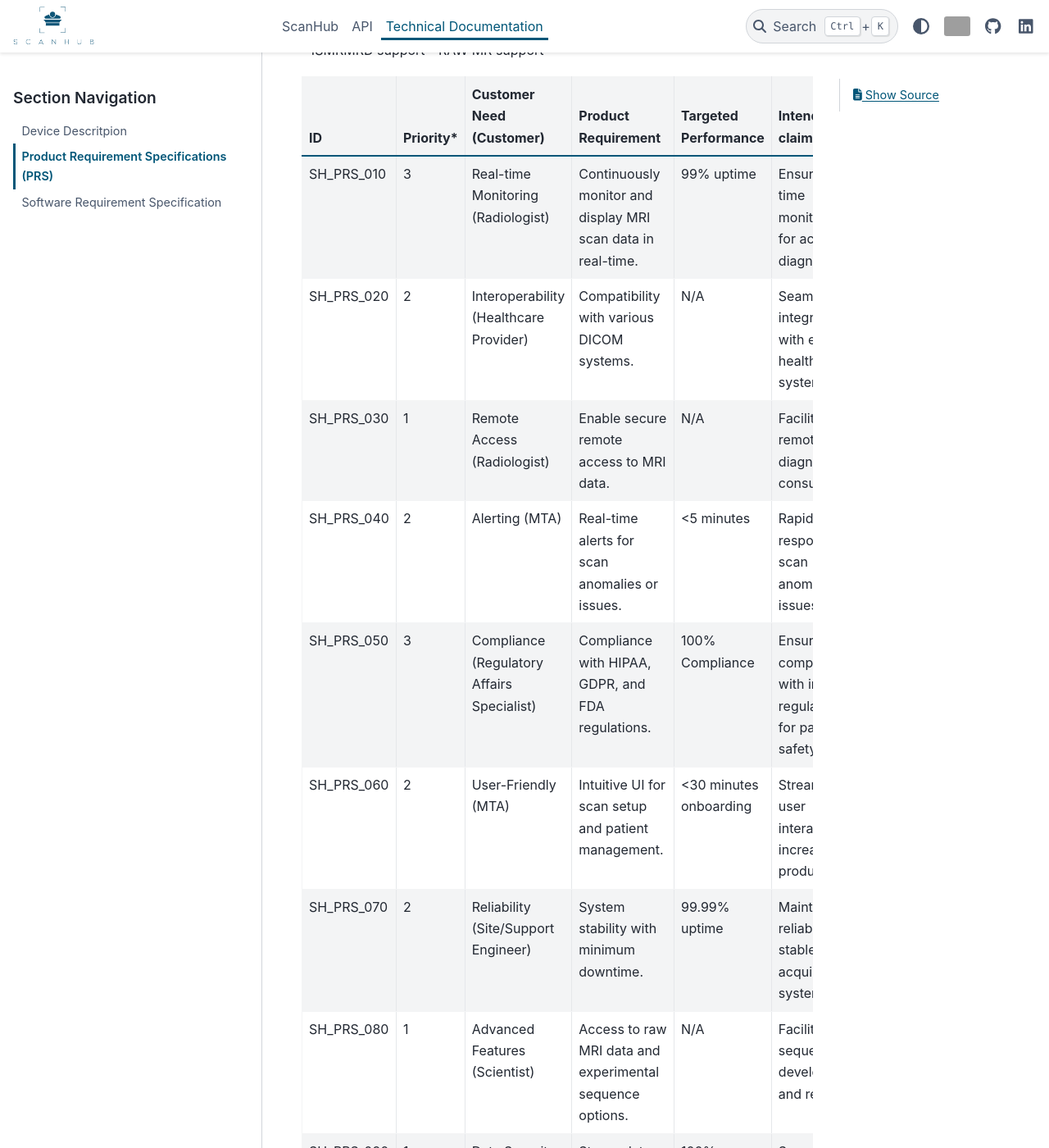
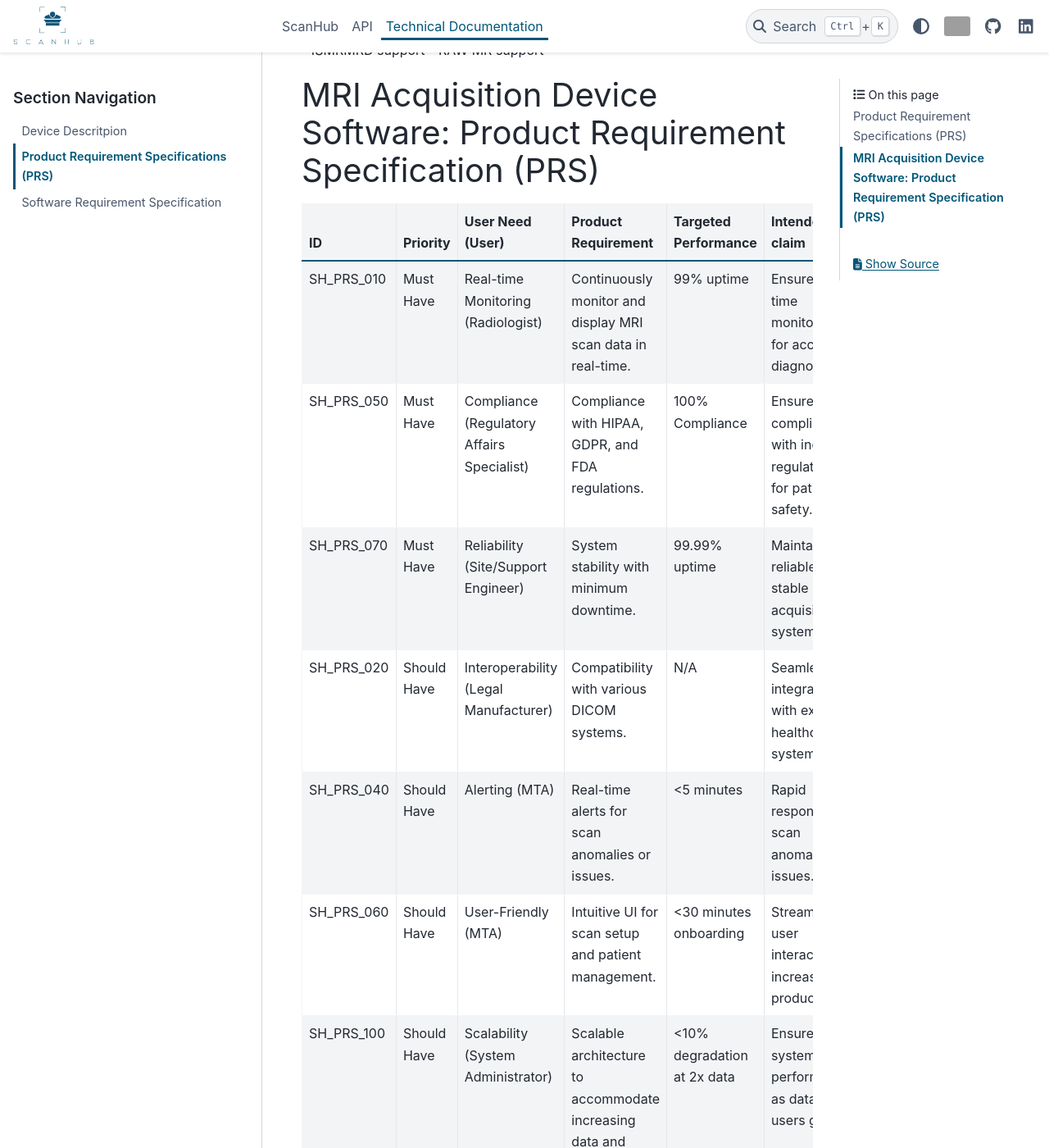
Before and after one commit to brain-link/scanhub, a Sphinx documentation site: the page built from docs/source/techdoc_prs.rst, in a window 1280 px wide and 1400 px high, scrolled down 305 px. Shown: the whole window at 82% size. Built offline with Sphinx 7.4.7 and the PyData theme 0.15.4, drawn with Linux system fonts in a browser that asks for light colours; some of the changed text lies outside the part shown; grey boxes are pictures that could not be loaded.

Commit message:
update docu

```diff
--- a/docs/source/scanhub_techdoc.rst
+++ b/docs/source/scanhub_techdoc.rst
@@ -1,5 +1,7 @@
 Technical Documentation
 =======================
+
+!!This Section is Work in Progress.!!
 
 Technical documentation of ScanHub.
 
--- a/docs/source/techdoc_prs.rst
+++ b/docs/source/techdoc_prs.rst
@@ -10,36 +10,43 @@ Add requireemnts to the table below.:
 - ISMRMRD support
 - RAW MR support
 
-+--------------+-----------+-------------------------------------------+------------------------------------------+---------------------+------------------------------------+
-| ID           | Priority* | Customer Need (Customer)                  | Product Requirement                      | Targeted Performance| Intended claim**                   |
-+==============+===========+===========================================+==========================================+=====================+====================================+
-| SH_PRS_010   | 3         | Real-time Monitoring (Radiologist)        | Continuously monitor and display MRI scan| 99% uptime          | Ensure real-time monitoring for    |
-|              |           |                                           | data in real-time.                       |                     | accurate diagnosis.                |
-+--------------+-----------+-------------------------------------------+------------------------------------------+---------------------+------------------------------------+
-| SH_PRS_020   | 2         | Interoperability (Healthcare Provider)    | Compatibility with various DICOM systems.| N/A                 | Seamless integration with existing |
-|              |           |                                           |                                          |                     | healthcare systems.                |
-+--------------+-----------+-------------------------------------------+------------------------------------------+---------------------+------------------------------------+
-| SH_PRS_030   | 1         | Remote Access (Radiologist)               | Enable secure remote access to MRI data. | N/A                 | Facilitate remote diagnosis and    |
-|              |           |                                           |                                          |                     | consultations.                     |
-+--------------+-----------+-------------------------------------------+------------------------------------------+---------------------+------------------------------------+
-| SH_PRS_040   | 2         | Alerting (MTA)                            | Real-time alerts for scan anomalies or   | <5 minutes          | Rapid response to scan anomalies   |
-|              |           |                                           | issues.                                  |                     | or issues.                         |
-+--------------+-----------+-------------------------------------------+------------------------------------------+---------------------+------------------------------------+
-| SH_PRS_050   | 3         | Compliance (Regulatory Affairs Specialist)| Compliance with HIPAA, GDPR, and FDA     | 100% Compliance     | Ensure compliance with industry    |
-|              |           |                                           | regulations.                             |                     | regulations for patient safety.    |
-+--------------+-----------+-------------------------------------------+------------------------------------------+---------------------+------------------------------------+
-| SH_PRS_060   | 2         | User-Friendly (MTA)                       | Intuitive UI for scan setup and patient  | <30 minutes         | Streamline user interaction for    |
-|              |           |                                           | management.                              | onboarding          | increased productivity.            |
-+--------------+-----------+-------------------------------------------+------------------------------------------+---------------------+------------------------------------+
-| SH_PRS_070   | 2         | Reliability (Site/Support Engineer)       | System stability with minimum downtime.  | 99.99% uptime       | Maintain a reliable and stable     |
-|              |           |                                           |                                          |                     | MRI acquisition system.            |
-+--------------+-----------+-------------------------------------------+------------------------------------------+---------------------+------------------------------------+
-| SH_PRS_080   | 1         | Advanced Features (Scientist)             | Access to raw MRI data and experimental  | N/A                 | Facilitate sequence development    |
-|              |           |                                           | sequence options.                        |                     | and research.                      |
-+--------------+-----------+-------------------------------------------+------------------------------------------+---------------------+------------------------------------+
-| SH_PRS_090   | 1         | Data Security (System Administrator)      | Strong data encryption and role-based    | 100% Compliance     | Secure patient data and adhere to  |
-|              |           |                                           | access control.                          |                     | compliance requirements.           |
-+--------------+-----------+-------------------------------------------+------------------------------------------+---------------------+------------------------------------+
-| SH_PRS_100   | 2         | Scalability (System Administrator)        | Scalable architecture to accommodate     | <10% degradation    | Ensure system performance as data  |
-|              |           |                                           | increasing data and users.               | at 2x data          | and users grow.                    |
-+--------------+-----------+-------------------------------------------+------------------------------------------+---------------------+------------------------------------+
+
+MRI Acquisition Device Software: Product Requirement Specification (PRS)
+========================================================================
+
+.. table::
+   :widths: 10 10 40 30 10 20
+
+   +--------------+-----------------+--------------------------------------+-------------------------------------------+---------------------+-----------------------------------------+
+   | ID           | Priority        | User Need (User)                     | Product Requirement                       | Targeted Performance| Intended claim                          |
+   +==============+=================+======================================+===========================================+=====================+=========================================+
+   | SH_PRS_010   | Must Have       | Real-time Monitoring (Radiologist)   | Continuously monitor and display MRI scan | 99% uptime          | Ensure real-time monitoring for accurate|
+   |              |                 |                                      | data in real-time.                        |                     | diagnosis.                              |
+   +--------------+-----------------+--------------------------------------+-------------------------------------------+---------------------+-----------------------------------------+
+   | SH_PRS_050   | Must Have       | Compliance (Regulatory Affairs       | Compliance with HIPAA, GDPR, and FDA      | 100% Compliance     | Ensure compliance with industry         |
+   |              |                 | Specialist)                          | regulations.                              |                     | regulations for patient safety.         |
+   +--------------+-----------------+--------------------------------------+-------------------------------------------+---------------------+-----------------------------------------+
+   | SH_PRS_070   | Must Have       | Reliability (Site/Support Engineer)  | System stability with minimum downtime.   | 99.99% uptime       | Maintain a reliable and stable MRI      |
+   |              |                 |                                      |                                           |                     | acquisition system.                     |
+   +--------------+-----------------+--------------------------------------+-------------------------------------------+---------------------+-----------------------------------------+
+   | SH_PRS_020   | Should Have     | Interoperability (Legal Manufacturer)| Compatibility with various DICOM systems. | N/A                 | Seamless integration with existing      |
+   |              |                 |                                      |                                           |                     | healthcare systems.                     |
+   +--------------+-----------------+--------------------------------------+-------------------------------------------+---------------------+-----------------------------------------+
+   | SH_PRS_040   | Should Have     | Alerting (MTA)                       | Real-time alerts for scan anomalies or    | <5 minutes          | Rapid response to scan anomalies or     |
+   |              |                 |                                      | issues.                                   |                     | issues.                                 |
+   +--------------+-----------------+--------------------------------------+-------------------------------------------+---------------------+-----------------------------------------+
+   | SH_PRS_060   | Should Have     | User-Friendly (MTA)                  | Intuitive UI for scan setup and patient   | <30 minutes         | Streamline user interaction for         |
+   |              |                 |                                      | management.                               | onboarding          | increased productivity.                 |
+   +--------------+-----------------+--------------------------------------+-------------------------------------------+---------------------+-----------------------------------------+
+   | SH_PRS_100   | Should Have     | Scalability (System Administrator)   | Scalable architecture to accommodate      | <10% degradation    | Ensure system performance as data and   |
+   |              |                 |                                      | increasing data and users.                | at 2x data          | users grow.                             |
+   +--------------+-----------------+--------------------------------------+-------------------------------------------+---------------------+-----------------------------------------+
+   | SH_PRS_030   | Nice to Have    | Remote Access (Radiologist)          | Enable secure remote access to MRI data.  | N/A                 | Facilitate remote diagnosis and         |
+   |              |                 |                                      |                                           |                     | consultations.                          |
+   +--------------+-----------------+--------------------------------------+-------------------------------------------+---------------------+-----------------------------------------+
+   | SH_PRS_080   | Nice to Have    | Advanced Features (Scientist)        | Access to raw MRI data and experimental   | N/A                 | Facilitate sequence development and     |
+   |              |                 |                                      | sequence options.                         |                     | research.                               |
+   +--------------+-----------------+--------------------------------------+-------------------------------------------+---------------------+-----------------------------------------+
+   | SH_PRS_090   | Nice to Have    | Data Security (System Administrator) | Strong data encryption and role-based     | 100% Compliance     | Secure patient data and adhere to       |
+   |              |                 |                                      | access control.                           |                     | compliance requirements.                |
+   +--------------+-----------------+--------------------------------------+-------------------------------------------+---------------------+-----------------------------------------+
```
